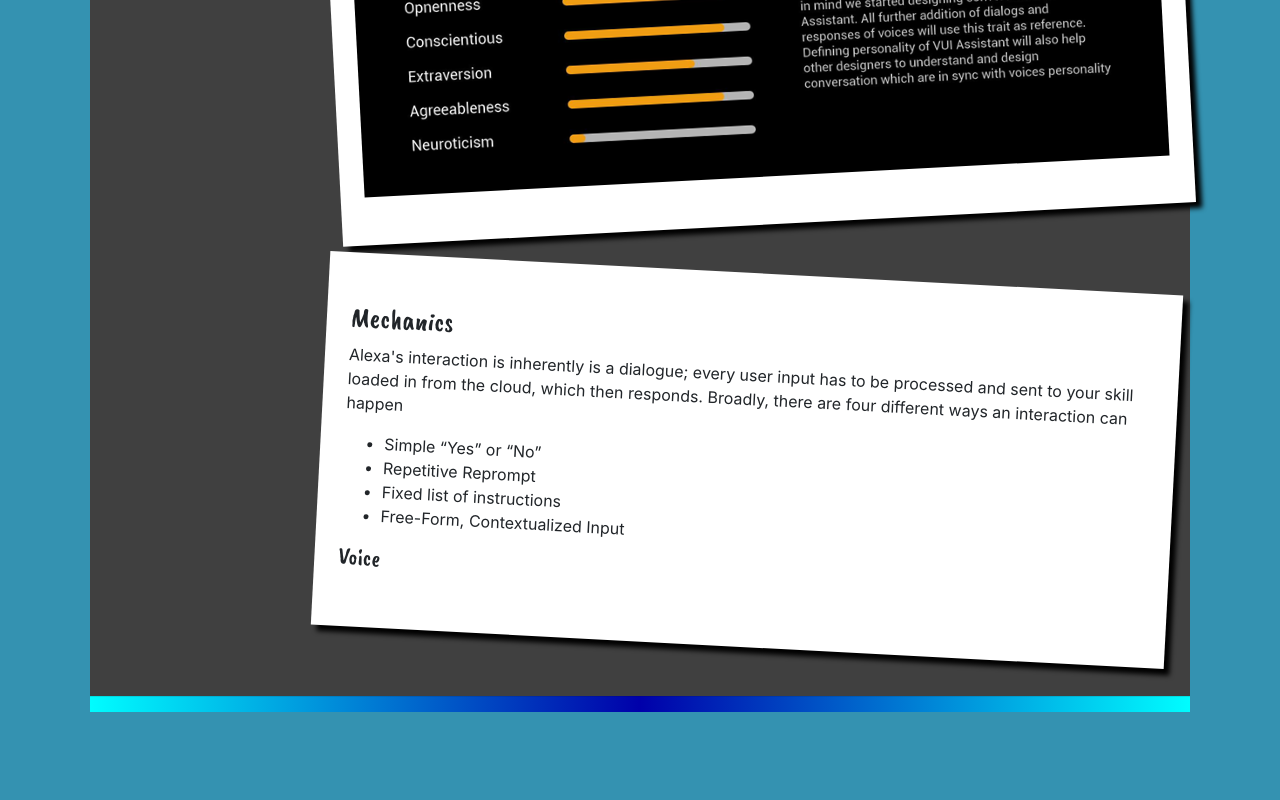
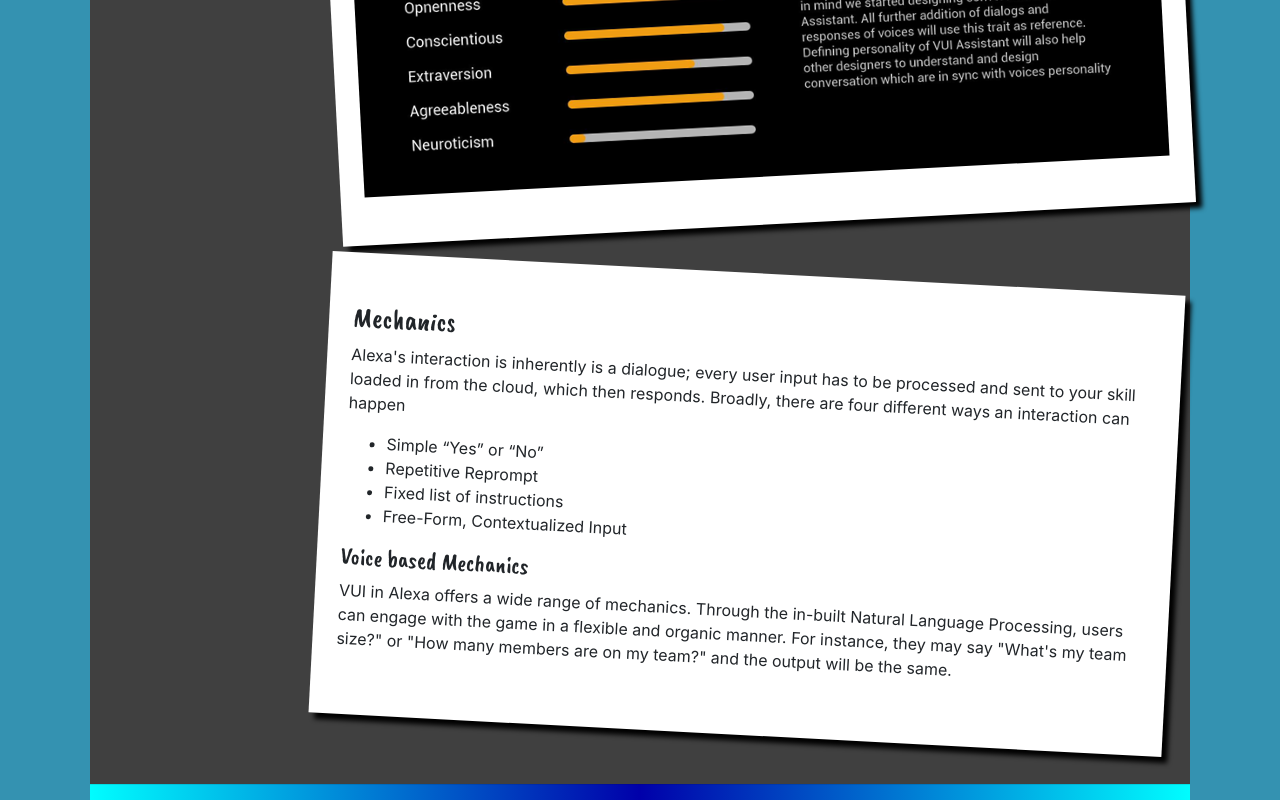
Before and after one commit to taazdingo/taazdingo.github.io, a plain HTML site: page company.html in a window 1280 px wide. Shown: the part 2305-3105 px from the top of the page. Before the commit the page ends 3017 px from the top, so only its background shows below. Drawn offline with nearby package versions, Linux system fonts and the light colour scheme; a web font is replaced by a local one.

Commit message:
Update company.html
Company Game update

```diff
--- a/company.html
+++ b/company.html
@@ -85,7 +85,8 @@
                 <li>Fixed list of instructions</li>
                 <li>Free-Form, Contextualized Input</li>
             </ul>
-            <h4>Voice</h4>
+            <h4>Voice based Mechanics</h4>
+            <p>VUI in Alexa offers a wide range of mechanics. Through the in-built Natural Language Processing, users can engage with the game in a flexible and organic manner. For instance, they may say "What's my team size?" or "How many members are on my team?" and the output will be the same.</p>
 
         </div>
 
```
